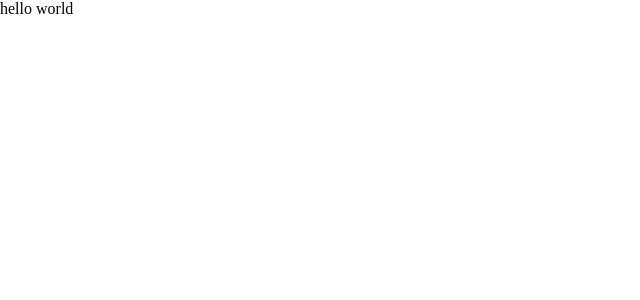
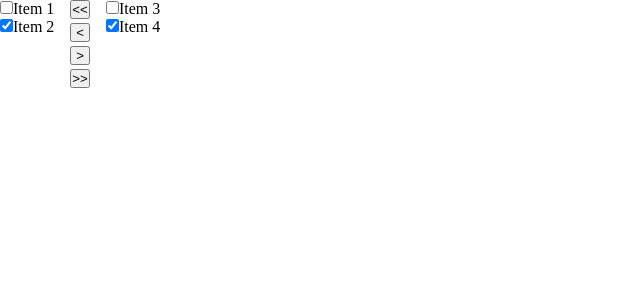
Before and after one commit to couvq/2026_react_exercises, a React (Vite) app: page / in a window 1280 px wide. Shown: the top 300 px of the page, without its empty margins (0-640 px from the left). Built offline with nearby package versions, Linux system fonts and the light colour scheme.

Commit message:
non-functional UI

```diff
--- a/src/App.tsx
+++ b/src/App.tsx
@@ -1,9 +1,10 @@
+import TransferList from "./examples/transfer_list"
 
 const App = () => {
 
   return (
     <>
-      hello world
+      <TransferList />
     </>
   )
 }
--- /dev/null
+++ b/src/examples/transfer_list/Actions.tsx
@@ -0,0 +1,13 @@
+
+const Actions = () => {
+  return (
+    <div className="action-buttons">
+        <button>{'<<'}</button>
+        <button>{'<'}</button>
+        <button>{'>'}</button>
+        <button>{'>>'}</button>
+    </div>
+  )
+}
+
+export default Actions
--- /dev/null
+++ b/src/examples/transfer_list/List.tsx
@@ -0,0 +1,28 @@
+import type { Item } from "./types"
+
+interface ListItemProps {
+  item: Item,
+};
+
+export const ListItem = ({ item }: ListItemProps) => {
+  return (
+    <div>
+      <input type="checkbox" checked={item.isSelected} />
+      <span>{item.label}</span>
+    </div>
+  )
+}
+
+interface ListProps {
+  items: Item[],
+}
+
+export const List = ({ items }: ListProps) => {
+  return (
+    <div>
+      {items.map((item) => (
+        <ListItem key={item.label} item={item} />
+      ))}
+    </div>
+  )
+}
--- /dev/null
+++ b/src/examples/transfer_list/index.tsx
@@ -0,0 +1,15 @@
+import Actions from "./Actions"
+import { List } from "./List"
+import "./transfer_list.css"
+
+const TransferList = () => {
+  return (
+    <div className="transfer-list">
+      <List items={[{ isSelected: false, label: "Item 1"}, { isSelected: true, label: "Item 2"}]} />
+      <Actions />
+      <List items={[{ isSelected: false, label: "Item 3"}, { isSelected: true, label: "Item 4"}]} />
+    </div>
+  )
+}
+
+export default TransferList
--- /dev/null
+++ b/src/examples/transfer_list/transfer_list.css
@@ -0,0 +1,10 @@
+.transfer-list {
+  display: flex;
+  gap: 1rem;
+}
+
+.action-buttons {
+  display: flex;
+  flex-direction: column;
+  gap: 0.25rem;
+}
--- /dev/null
+++ b/src/examples/transfer_list/types.ts
@@ -0,0 +1,4 @@
+export type Item = {
+    isSelected: boolean;
+    label: string;
+}
```
